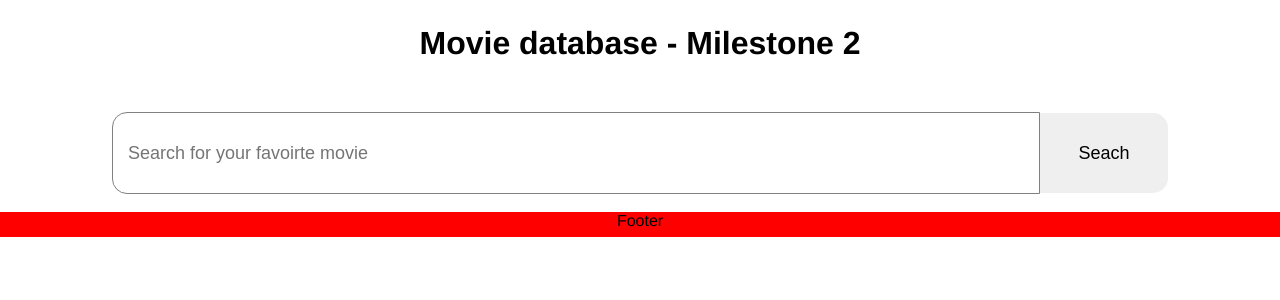
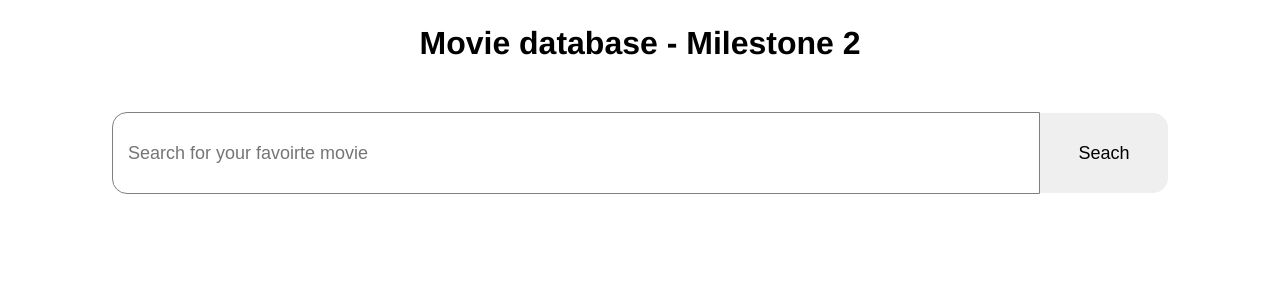
Before and after one commit to sullie-dev/milestone-2-movie-database, a Next.js app: page / in a window 1280 px wide. Shown: the top 300 px of the page. Built offline with nearby package versions, Linux system fonts and the light colour scheme.

Commit message:
Remove footer from index page

```diff
--- a/pages/index.tsx
+++ b/pages/index.tsx
@@ -61,7 +61,6 @@ const Home: NextPage = () => {
             />
           ))}
         </section>
-        <footer id={styles.footer}>Footer</footer>
       </body>
     </div>
   );
--- a/styles/Home.module.css
+++ b/styles/Home.module.css
@@ -7,12 +7,3 @@
   width: 100%;
   float: left;
 }
-
-#footer {
-  width: 100%;
-  display: block;
-  background: red;
-  height: 25px;
-  text-align: center;
-  float: left;
-}
```
